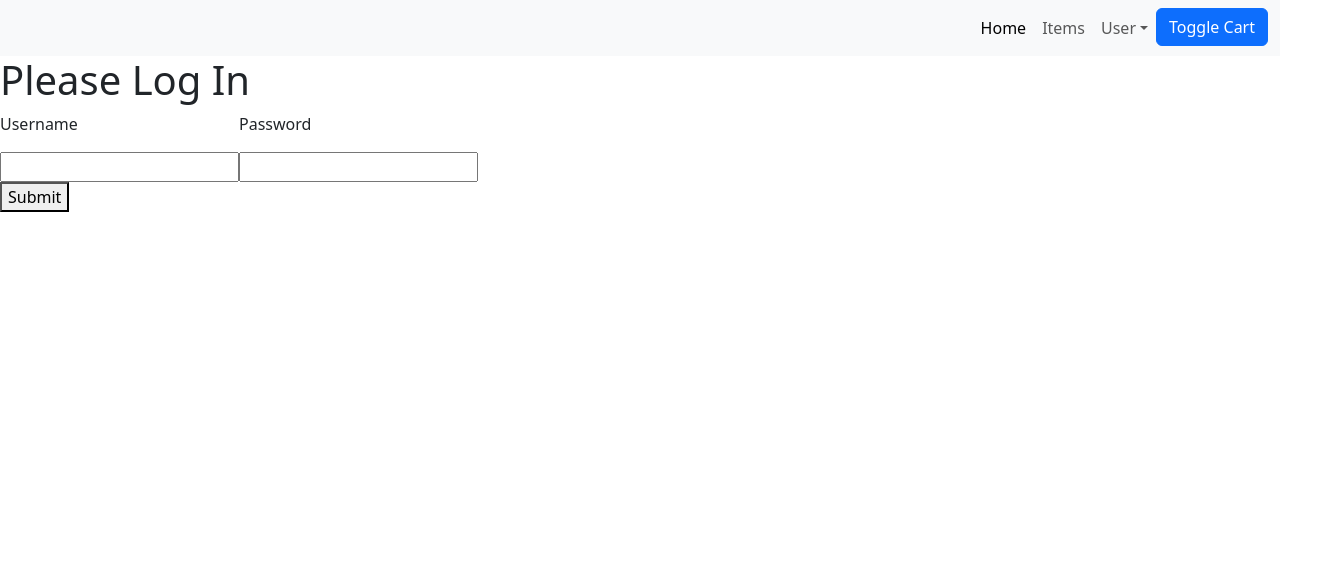
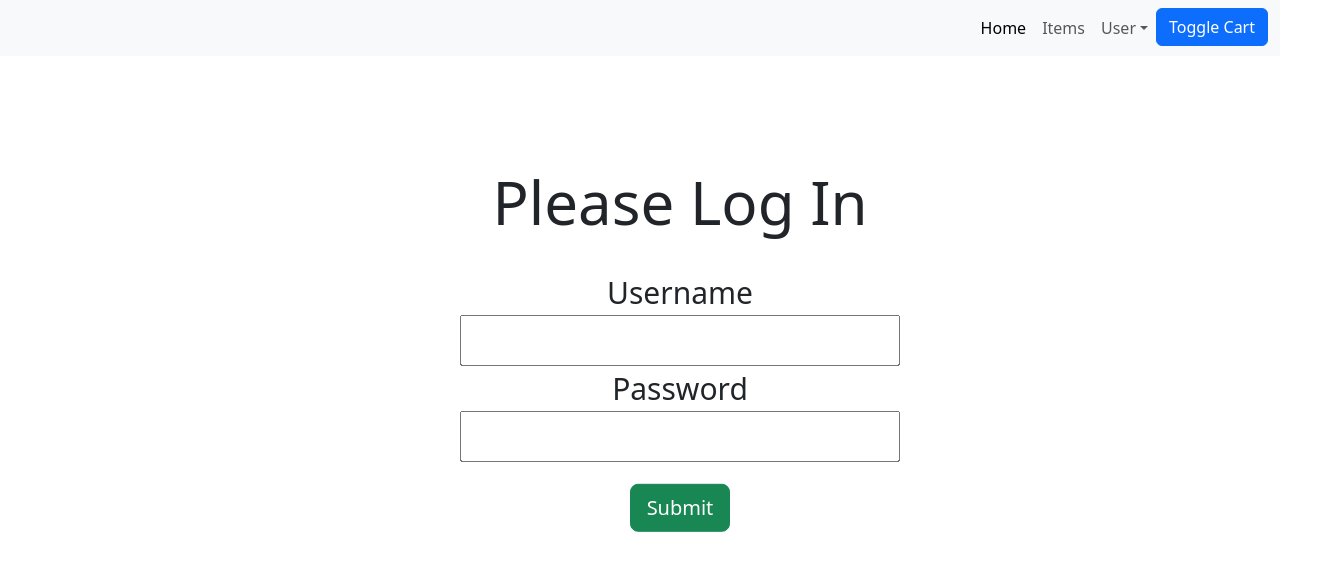
Before and after one commit to ZMichaelaK/Kazmjk, a React (Create React App) app: page /LoginPage in a window 1280 px wide. Shown: the top 570 px of the page, 1320 px wide, since content can reach past the window. Built offline with nearby package versions, Linux system fonts and the light colour scheme.

Commit message:
fixed login and css styling

```diff
--- a/src/App.js
+++ b/src/App.js
@@ -40,7 +40,7 @@ function App() {
             >
               <ul className="navbar-nav ms-auto mb-2 mb-lg-0">
                 <li className="nav-item">
-                  <a className="nav-link active" aria-current="page" href="/">
+                  <a className="nav-link active" aria-current="page" href="/Homepage">
                     Home
                   </a>
                 </li>
@@ -60,7 +60,7 @@ function App() {
                     User
                   </a>
                   <div className="dropdown-menu">
-                    <a className="dropdown-item" href="/UserManagement">
+                    <a className="dropdown-item" href="/">
                       Log off
                     </a>
                   </div>
@@ -76,6 +76,7 @@ function App() {
           <Route path="/" element={<ProtectedRoutes />}>
             <Route element={<Homepage />} path="/" />
           </Route>
+          <Route element={<Homepage/>} path="/Homepage"/>
           <Route path="LoginPage" element={<LoginPage />} />
           <Route path="Items" element={<ItemPage />} />
             <Route path="/update/:id" element={<ItemEdit/>} />
--- a/src/Components/Modal and homepage/Homepage.jsx
+++ b/src/Components/Modal and homepage/Homepage.jsx
@@ -3,12 +3,13 @@ import React from "react";
 function Homepage() {
   return (
     <div>
-      <h2>Welcome to Tem Shop</h2>
+      <h2 style={{textAlign: "center", marginTop: "20px", fontSize: "60px"}}>Welcome to Da Tem Shop</h2>
       <img
         src="https://th.bing.com/th/id/R.a277bfb1d0f189ac7f12b46472ad3ba1?rik=NGX%2bOeEeX9egzA&pid=ImgRaw&r=0"
         height="800px"
         length="100px"
         alt="Tem"
+        style={{marginLeft: "660px", marginTop: "50px"}}
       />
     </div>
   );
--- a/src/Components/Modal and homepage/LoginPage.jsx
+++ b/src/Components/Modal and homepage/LoginPage.jsx
@@ -10,19 +10,24 @@ const LoginPage = () => {
   };
 
   return (
-    <div className="login-wrapper">
-      <h1>Please Log In</h1>
-      <form onSubmit={handleSubmit}>
+    <div style={{margin: "auto", textAlign: "center", transform: "translate(40px, 30%)"}} className="login-wrapper">
+      <h1 style={{fontSize: "60px"}}>Please Log In</h1>
+      <br />
+      <form style={{fontSize:"30px"}} onSubmit={handleSubmit}>
         <label>
-          <p>Username</p>
+          Username
+          <br/>
           <input type="text" />
         </label>
+        <br />
         <label>
-          <p>Password</p>
+        Password
+          <br/>
           <input type="password" />
         </label>
-        <div>
-          <button type="submit">Submit</button>
+        <br />
+        <div style={{marginTop: "20px"}}>
+          <button className="btn btn-success btn-lg" type="submit">Submit</button>
         </div>
       </form>
     </div>
```
